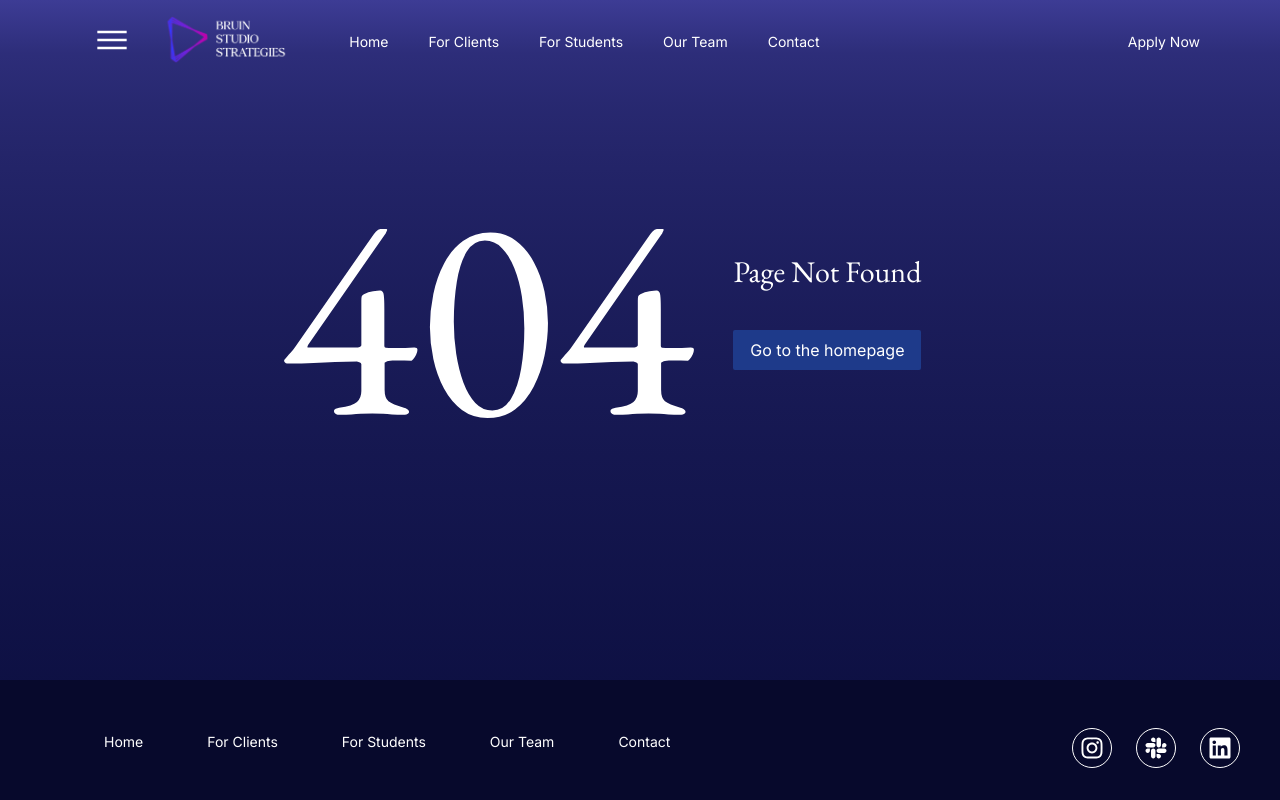
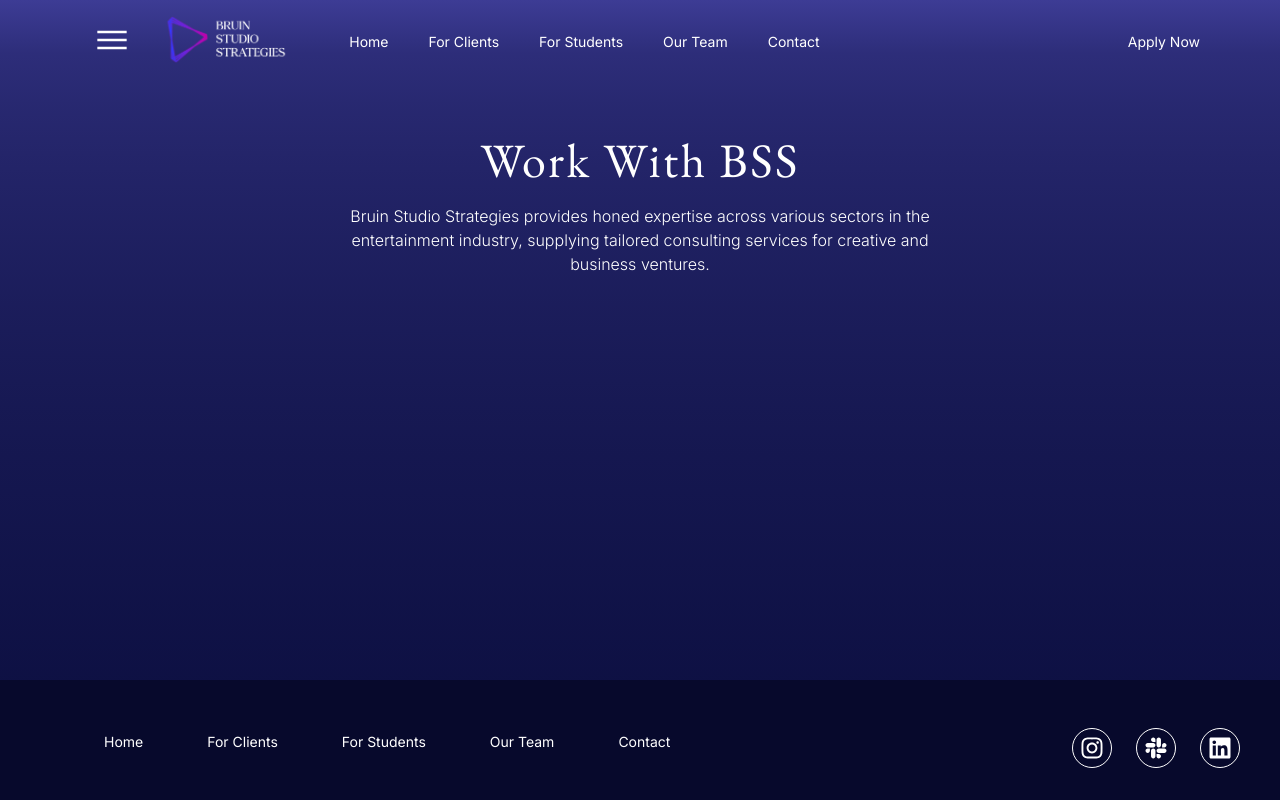
Before and after one commit to Bruin-Studio-Strategies/BSSWebsite, a React (Vite) app in the folder bss-web/: page /clients in a window 1280 px wide. Before the commit this address had no page. Built offline with nearby package versions, Linux system fonts and the light colour scheme.

Commit message:
create client page

```diff
--- a/bss-web/src/main.jsx
+++ b/bss-web/src/main.jsx
@@ -9,7 +9,7 @@ import TeamPage from "./pages/TeamPage/TeamPage.jsx";
 import Contact from "./pages/Contact/Contact.jsx";
 import ErrorPage from "./pages/ErrorPage/ErrorPage.jsx";
 import Recruitment from "./pages/Recruitment/Recruitment.jsx";
-
+import Clients from "./pages/Clients/Clients.jsx";
 
 const router = createBrowserRouter([
   {
@@ -29,6 +29,10 @@ const router = createBrowserRouter([
     path: "/recruitment",
     element: <Recruitment />,
   },
+  {
+    path:"/clients",
+    element: <Clients />,
+  }
 ]);
 
 createRoot(document.getElementById("root")).render(
--- /dev/null
+++ b/bss-web/src/pages/Clients/Clients.jsx
@@ -0,0 +1,21 @@
+import NavBar from "../../components/NavBar";
+import Footer from "../../components/Footer";
+
+export default function Clients() {
+  return (
+    <>
+      <NavBar />
+      <div className="flex flex-col items-center mt-10">
+        <h2 className="font-serif text-5xl text-white text-center tracking-wider">
+          Work With BSS
+        </h2>
+        <p className="text-center text-wrap w-1/2 mt-5">
+          Bruin Studio Strategies provides honed expertise across various
+          sectors in the entertainment industry, supplying tailored consulting
+          services for creative and business ventures.
+        </p>
+      </div>
+      <Footer />
+    </>
+  );
+}
--- a/bss-web/src/pages/ErrorPage/ErrorPage.jsx
+++ b/bss-web/src/pages/ErrorPage/ErrorPage.jsx
@@ -1,19 +1,24 @@
-import NavBar from "../../components/NavBar"
-import Footer from "../../components/Footer"
+import NavBar from "../../components/NavBar";
+import Footer from "../../components/Footer";
 
-export default function ErrorPage(){
+import { Link } from "react-router-dom";
 
-    return(
+export default function ErrorPage() {
+  return (
     <>
       <NavBar />
       <div className="flex gap-x-10 justify-center sm:mb-48">
         <h1 className="font-serif text-[18rem] text-white">404</h1>
         <div className="flex flex-col justify-center align-middle gap-y-10 mr-20">
           <h3 className="text-3xl font-serif">Page Not Found</h3>
-                    <button className="text-white bg-blue-900 hover:bg-blue-800 rounded-sm p-2">Go to the homepage</button>
+          <Link to="/">
+            <button className="text-white bg-blue-900 hover:bg-blue-800 rounded-sm p-2">
+              Go to the homepage
+            </button>
+          </Link>
         </div>
       </div>
-            <Footer/>
+      <Footer />
     </>
-    )
+  );
 }
```
Lines whose indentation alone changed are shown as unchanged.
